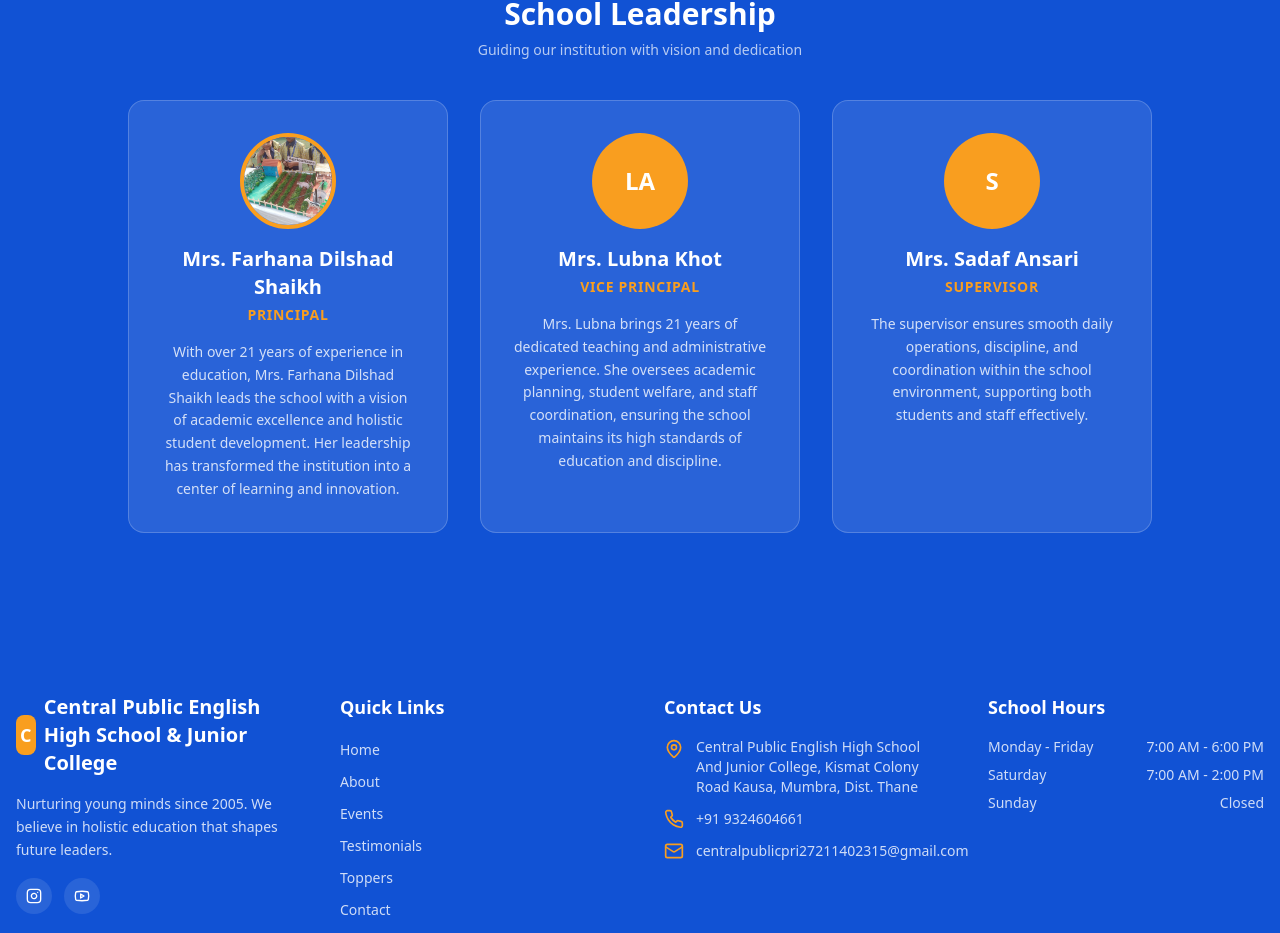
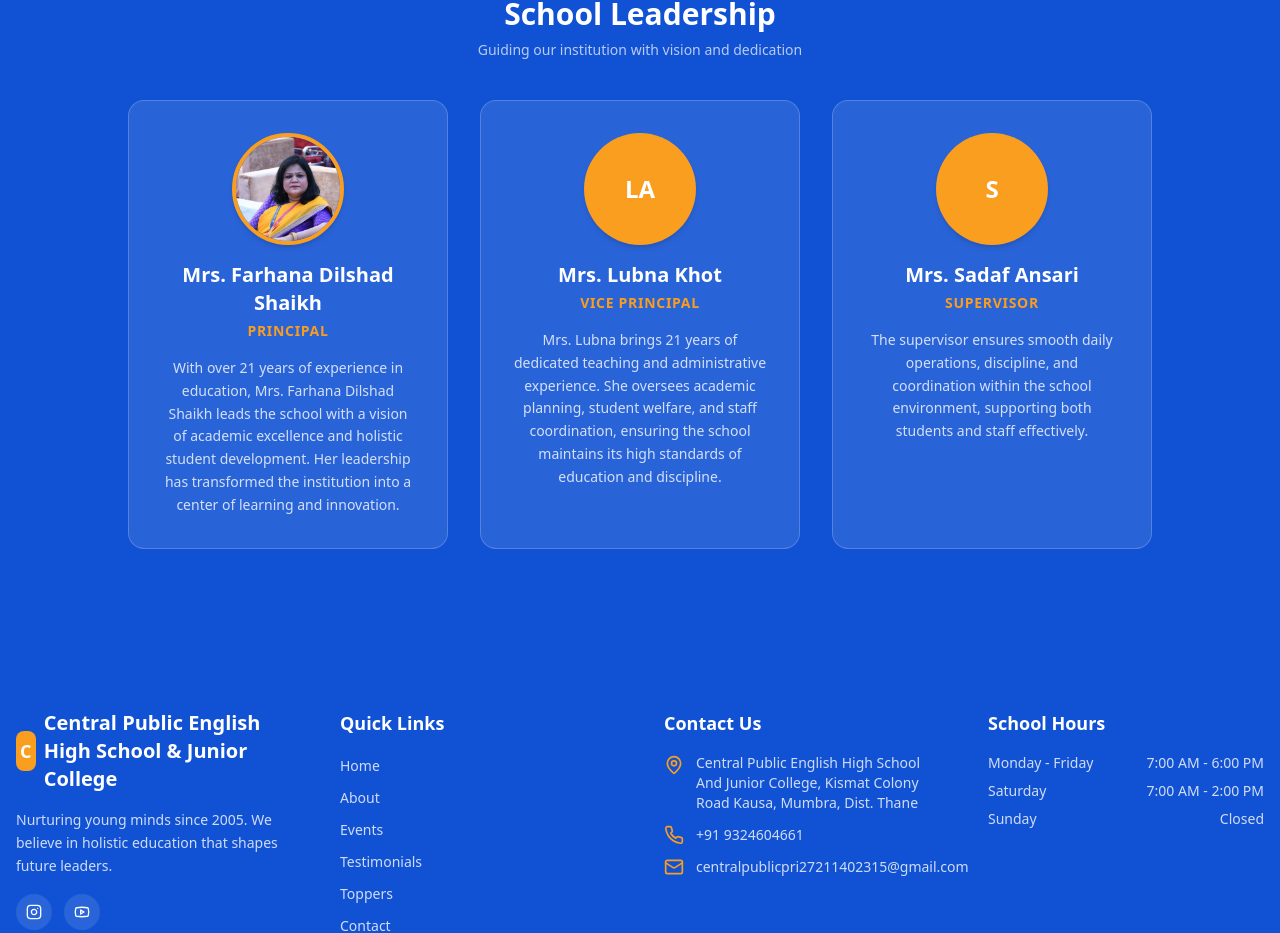
Before and after one commit to CentralPublic/school-website, a React (Vite) app in the folder school-web-portal-main/: page /about in a window 1280 px wide. Shown: the part 2996-3929 px from the top of the page. Built offline with nearby package versions, Linux system fonts and the light colour scheme; the HTML template or start-up script is replaced by a standard one.

Commit message:
Update About.tsx

```diff
--- a/school-web-portal-main/src/pages/About.tsx
+++ b/school-web-portal-main/src/pages/About.tsx
@@ -2,7 +2,7 @@ import { SectionHeading } from "@/components/SectionHeading";
 import { Card, CardContent } from "@/components/ui/card";
 import { AnimatedCounter } from "@/components/AnimatedCounter";
 import { Target, Eye, Heart, Award, Users, Clock } from "lucide-react";
-import principalImg from "@/exhibition_images/e5.jpeg";
+import principalImg from "@/p_img.jpg";
 
 const values = [
   {
@@ -221,8 +221,8 @@ const About = () => {
 
         <img
           src={principalImg}
-          alt="Principal"
-          className="w-24 h-24 rounded-full mx-auto mb-4 object-cover border-4 border-secondary"
+          alt="Mrs. Farhana Dilshad Shaikh - Principal"
+          className="w-28 h-28 rounded-full mx-auto mb-4 object-cover object-[54%_38%] border-4 border-secondary shadow-md"
         />
 
         <h3 className="text-xl font-bold text-primary-foreground mb-1">
@@ -238,7 +238,7 @@ const About = () => {
 
       {/* Vice Principal (UNCHANGED) */}
       <div className="bg-primary-foreground/10 rounded-2xl p-8 text-center animate-fade-in border border-primary-foreground/20 hover:bg-primary-foreground/15 transition-colors duration-300" style={{ animationDelay: "0.15s" }}>
-        <div className="w-24 h-24 bg-secondary rounded-full mx-auto mb-4 flex items-center justify-center">
+        <div className="w-28 h-28 bg-secondary rounded-full mx-auto mb-4 flex items-center justify-center shadow-md">
           <span className="text-2xl font-bold text-secondary-foreground">LA</span>
         </div>
         <h3 className="text-xl font-bold text-primary-foreground mb-1">
@@ -254,7 +254,7 @@ const About = () => {
 
       {/* NEW Supervisor (same design, nothing else touched) */}
       <div className="bg-primary-foreground/10 rounded-2xl p-8 text-center animate-fade-in border border-primary-foreground/20 hover:bg-primary-foreground/15 transition-colors duration-300" style={{ animationDelay: "0.3s" }}>
-        <div className="w-24 h-24 bg-secondary rounded-full mx-auto mb-4 flex items-center justify-center">
+        <div className="w-28 h-28 bg-secondary rounded-full mx-auto mb-4 flex items-center justify-center shadow-md">
           <span className="text-2xl font-bold text-secondary-foreground">S</span>
         </div>
         <h3 className="text-xl font-bold text-primary-foreground mb-1">
```
